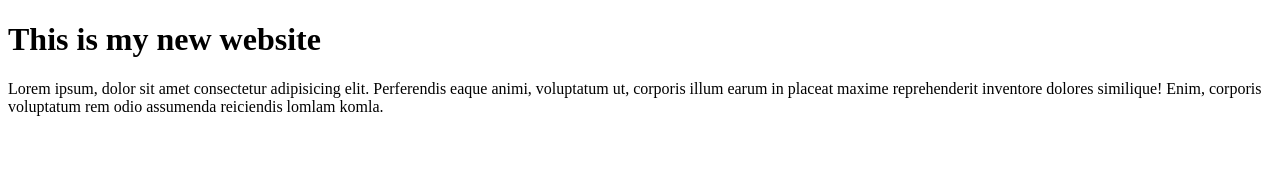
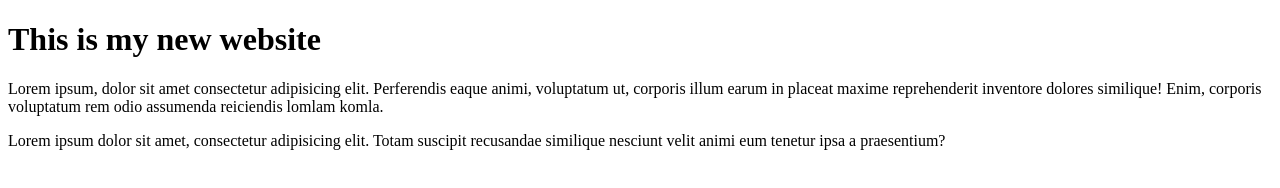
Before and after one commit to Rafi7082/mt-14, a plain HTML site: page index.html in a window 1280 px wide. Drawn offline with Linux system fonts and the light colour scheme.

Commit message:
second-commit

```diff
--- a/index.html
+++ b/index.html
@@ -8,5 +8,6 @@
 <body>
     <h1>This is my new website</h1>
     <p>Lorem ipsum, dolor sit amet consectetur adipisicing elit. Perferendis eaque animi, voluptatum ut, corporis illum earum in placeat maxime reprehenderit inventore dolores similique! Enim, corporis voluptatum rem odio assumenda reiciendis lomlam komla.</p>
+    <p>Lorem ipsum dolor sit amet, consectetur adipisicing elit. Totam suscipit recusandae similique nesciunt velit animi eum tenetur ipsa a praesentium?</p>
 </body>
 </html>
```
